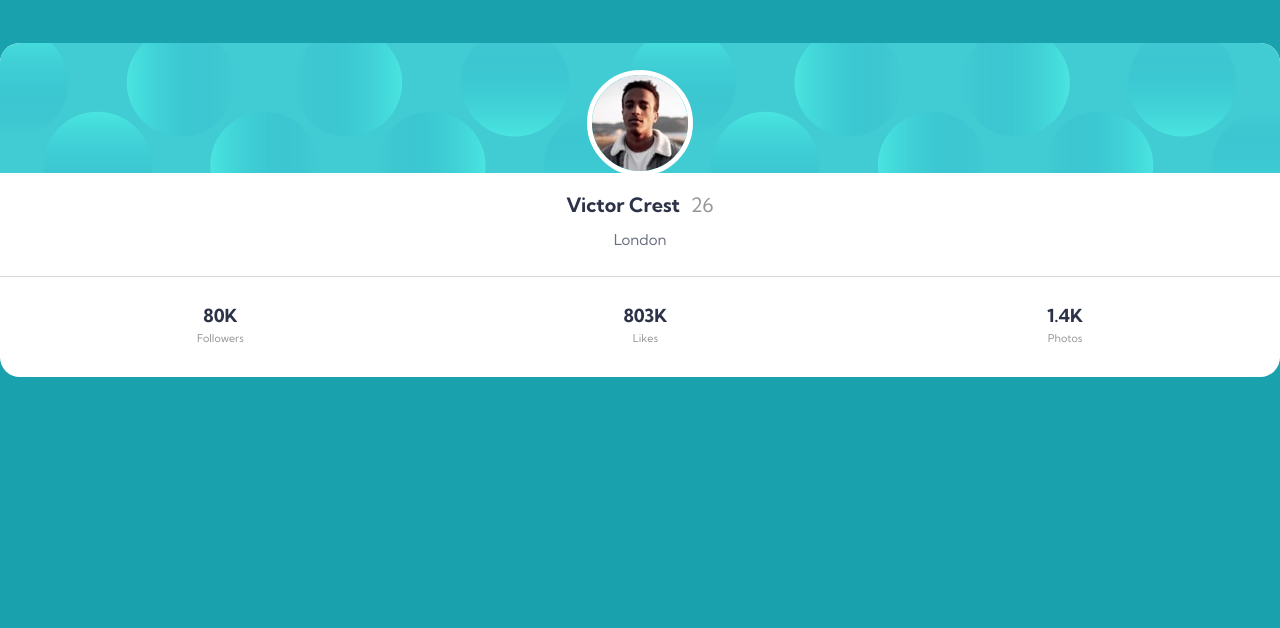
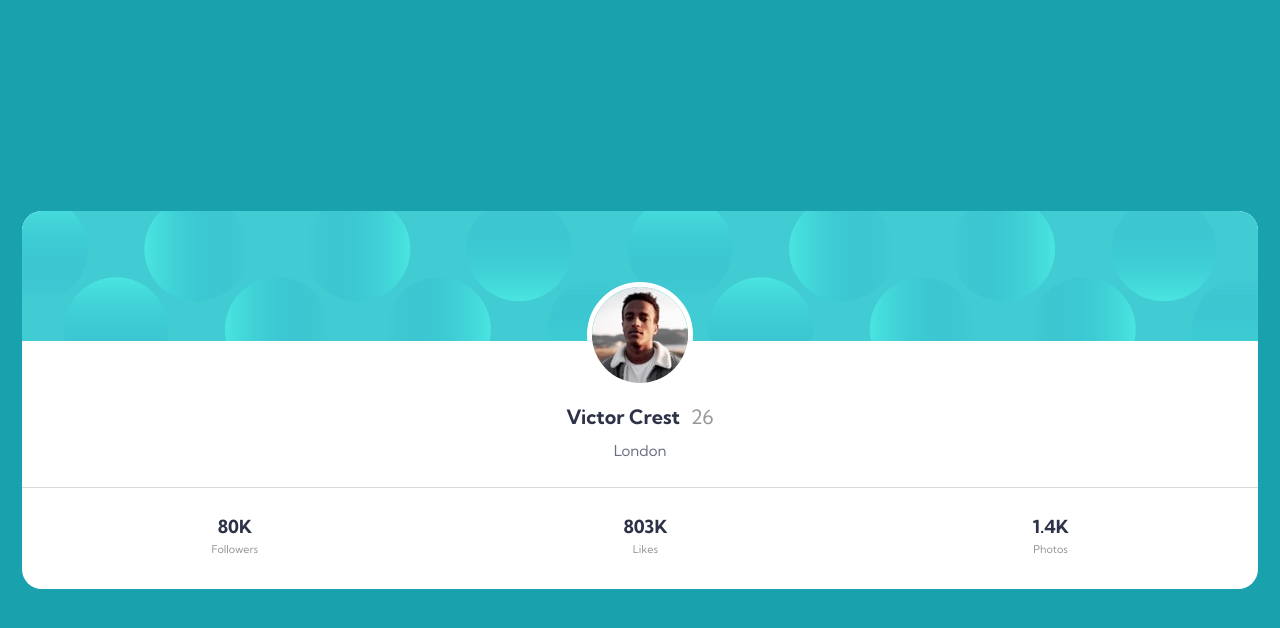
Before and after one commit to andresfmj/fm-profile-card, a React app: page / in a window 1280 px wide. Shown: the top 628 px of the page. Built offline with nearby package versions, Linux system fonts and the light colour scheme.

Commit message:
linked ProfileCard into App component w/styles

```diff
--- a/src/components/App.jsx
+++ b/src/components/App.jsx
@@ -1,12 +1,16 @@
 import React from 'react';
 
 import ProfileCard from '../containers/ProfileCard';
+
+import '../styles/containers/app.scss';
 
 
 function App()
 {
   return (
-    <ProfileCard />
+    <div className="App">
+      <ProfileCard />
+    </div>
   )
 }
 
--- /dev/null
+++ b/src/styles/containers/app.scss
@@ -0,0 +1,7 @@
+.App {
+  display: flex;
+  flex-direction: column;
+  justify-content: center;
+  height: 100vh;
+  padding: 0 1.2rem;
+}
```
